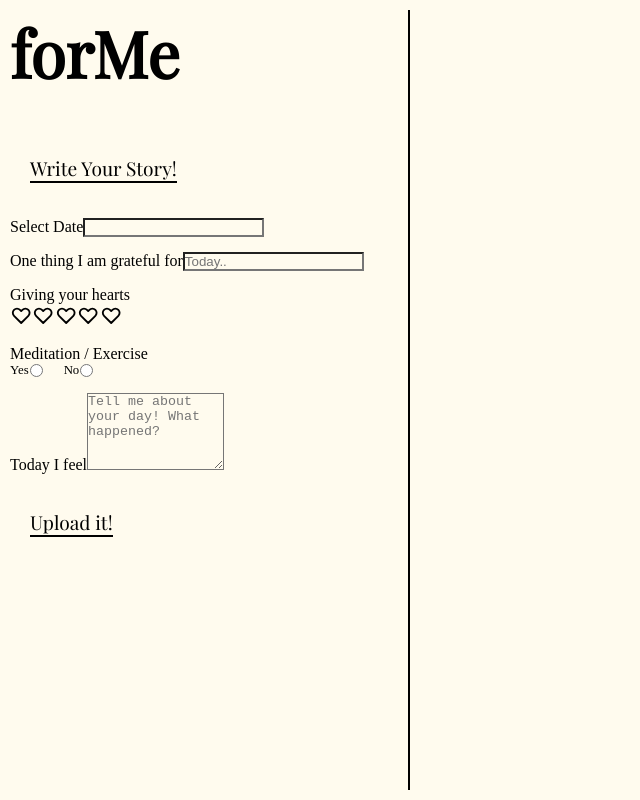
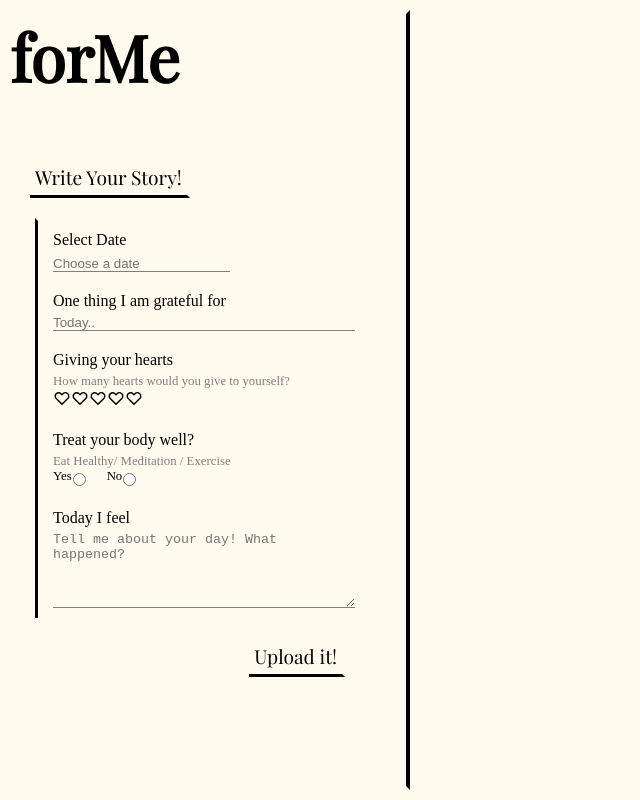
Before and after one commit to seongeunkimmy/Meme-diary, a React (Create React App) app: page / in a window 1280 px wide. Both pictures are taken after a click on the button "Write Your Story!". Shown: the whole page, without its empty margins (0-640 px from the left). Built offline with nearby package versions, Linux system fonts and the light colour scheme.

Commit message:
style added

```diff
--- a/src/DiaryApp.css
+++ b/src/DiaryApp.css
@@ -5,10 +5,13 @@
 
 .header {
     width: 400px;
-    border-right: 2px solid black;
+    border-bottom: 4px solid transparent;
+    border-right: 4px solid black;
+    border-top: 4px solid transparent;
     margin: 10px;
 }
 
 .form {
-    width: 380px;
+    width: 330px;
+    margin-left: 25px;
 }
--- a/src/components/AddDiary.css
+++ b/src/components/AddDiary.css
@@ -1,3 +1,35 @@
+.form-control {
+    display: flex;
+    flex-direction: column;
+    border-top: 3px solid transparent;
+    border-left: 3px solid black;
+}
+
+.form-item {
+    display: flex;
+    flex-direction: column;
+    margin: 10px 10px 10px 15px;
+
+}
+
+.form-item label {
+    padding-bottom: 5px;
+}
+
+.form-item input {
+    border: 0;
+    border-bottom: 1px solid gray;
+}
+
+.form-item textarea {
+    border: 0;
+    border-bottom: 1px solid gray;
+}
+.form-item span {
+    font-size: 0.8rem;
+    color: gray;
+}
+
 .checkbox {
     display: flex;
     flex-direction: row;
@@ -7,6 +39,7 @@
 .checkbox label {
     font-size: 0.8rem;
     color: black;
+
 }
 
 .checkbox input {
@@ -21,6 +54,7 @@
 
 }
 
-.form-item {
-    margin: 15px 0;
+.form-upload {
+    display: flex;
+    justify-content: flex-end;
 }
--- a/src/components/AddDiary.js
+++ b/src/components/AddDiary.js
@@ -39,14 +39,13 @@ export default function AddDiary(props) {
 
     return (
         <div>
-
            <form onSubmit={onSubmit}>
-
             <div className="form-control">
             <div className="form-item">
               <label>Select Date</label>
               <DatePicker selected={startDate}
-                          onChange={(date) => setStartDate(date)} />
+                          onChange={(date) => setStartDate(date)}
+                          placeholderText="Choose a date" />
             </div>
             <div className="form-item">
               <label>One thing I am grateful for</label>
@@ -58,6 +57,7 @@ export default function AddDiary(props) {
             </div>
             <div className="form-item">
               <label>Giving your hearts</label>
+              <span>How many hearts would you give to yourself?</span>
 
               <HeartRating
               totalHearts={5}
@@ -65,13 +65,13 @@ export default function AddDiary(props) {
               // setHoverHeart={setHoverHeart}
               selectedHeart={selectedHeart}
               setSelectedHeart={setSelectedHeart}
-
                />
 
             </div>
 
             <div className="form-item">
-              <label>Meditation / Exercise</label>
+              <label>Treat your body well?</label>
+              <span>Eat Healthy/ Meditation / Exercise </span>
               <div className="checkbox">
               <div className="check-opt">
               <label>Yes</label>
@@ -101,9 +101,11 @@ export default function AddDiary(props) {
               cols="15"
               rows="5" />
              </div>
+            </div>
 
+            <div className="form-upload">
+            <button type='submit' value= "Upload it!"  className="btn">Upload it!</button>
             </div>
-            <input type='submit' value= "Upload it!" className="btn" />
 
             </form>
 
--- a/src/components/Diary.css
+++ b/src/components/Diary.css
@@ -1,5 +1,37 @@
 .diary {
+    display: flex;
+    flex-direction: column;
     width: 800px;
-    border-bottom: 2px solid black;
+    border-bottom: 3px solid black;
+    border-right: 3px solid transparent;
+    padding: 10px;
     margin: 50px;
 }
+.diary-item {
+    display: flex;
+    flex-direction: column;
+    margin: 10px;
+}
+
+.diary-grid {
+    display: grid;
+    grid-template-columns: 2fr 1fr;
+}
+
+.grid-flex {
+    display: flex;
+    justify-content: flex-end;
+}
+
+
+.sm-btn {
+    align-self: flex-end;
+    font-size: 0.8rem;
+    font-family: Playfair Display;
+    background: none;
+    border: none;
+    padding: 5px;
+    border-right: 2px solid transparent;
+    border-bottom: 2px solid black;
+    width: 50px;
+}
--- a/src/components/Diary.js
+++ b/src/components/Diary.js
@@ -1,5 +1,4 @@
 import React from 'react'
-import { FaTimes } from 'react-icons/fa'
 import HeartRating from "./HeartRating.js"
 import './Diary.css';
 
@@ -9,21 +8,49 @@ export default function Diary( { diary, onDelete, selectedHeart, setSelectedHear
 
     return (
         <div className="diary">
-            <h2>{diary.text}
-            <FaTimes
-            onClick={() => onDelete(diary.id)}
-            style={{color: 'white', backgroundColor: '#845ec2'}} />
-            </h2>
-             {diary.startDate ? `${diary.startDate.getDate()}/${diary.startDate.getMonth()}/${diary.startDate.getFullYear()}` : null}
-             <div>
-             <HeartRating
+            <div className="diary-item">
+            <div className="diary-grid">
+            <div>
+            <h2>{diary.text}</h2>
+            </div>
+            <div className="grid-flex">
+
+            <HeartRating
              totalHearts={5}
              selectedHeart={diary.selectedHeart}
              setSelectedHeart={diary.setSelectedHeart}
-             /></div>
+             />
+
+
+             </div>
+            </div>
+
+
+
+
+            <div className="diary-grid">
+            <div>
+            {diary.startDate ? `${diary.startDate.getDate()}/${diary.startDate.getMonth()}/${diary.startDate.getFullYear()}` : null}
+            </div>
+            <div className="grid-flex">
              <h4>Treat your body?</h4>
              <p>{diary.checked}</p>
-            <p>{diary.content}</p>
-        </div>
+             </div>
+            </div>
+            </div>
+
+             <div className="diary-item">
+             <p>{diary.content}</p>
+             </div>
+             <div className="diary-item">
+             <button className="sm-btn" onClick={() => onDelete(diary.id)} >
+             Delete
+            </button>
+             </div>
+
+
+            </div>
+
+
     )
 }
--- a/src/components/Header.css
+++ b/src/components/Header.css
@@ -16,6 +16,8 @@
     font-family: Playfair Display;
     background: none;
     border: none;
-    border-bottom: 2px solid black;
+    padding: 5px;
+    border-right: 3px solid transparent;
+    border-bottom: 3px solid black;
     margin: 20px;
 }
--- a/src/components/HeartRating.js
+++ b/src/components/HeartRating.js
@@ -17,6 +17,7 @@ export default function HeartRating({
             {[...Array(totalHearts)].map((n, i) => {
                 i += 1
                 return <HiOutlineHeart
+                  size={18}
                   key={i}
                   className={i <= selectedHeart ? "selectedHeart" : "heart"}
                 //   onMouseEnter={() => setHoverHeart(i)}
```
